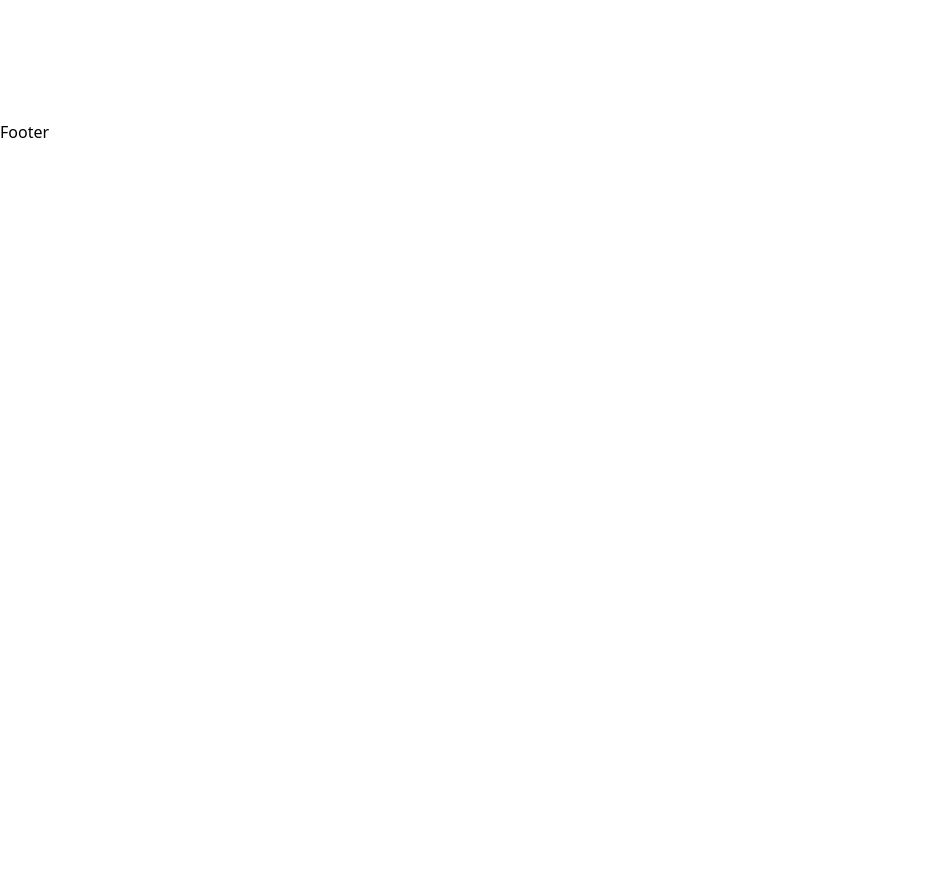
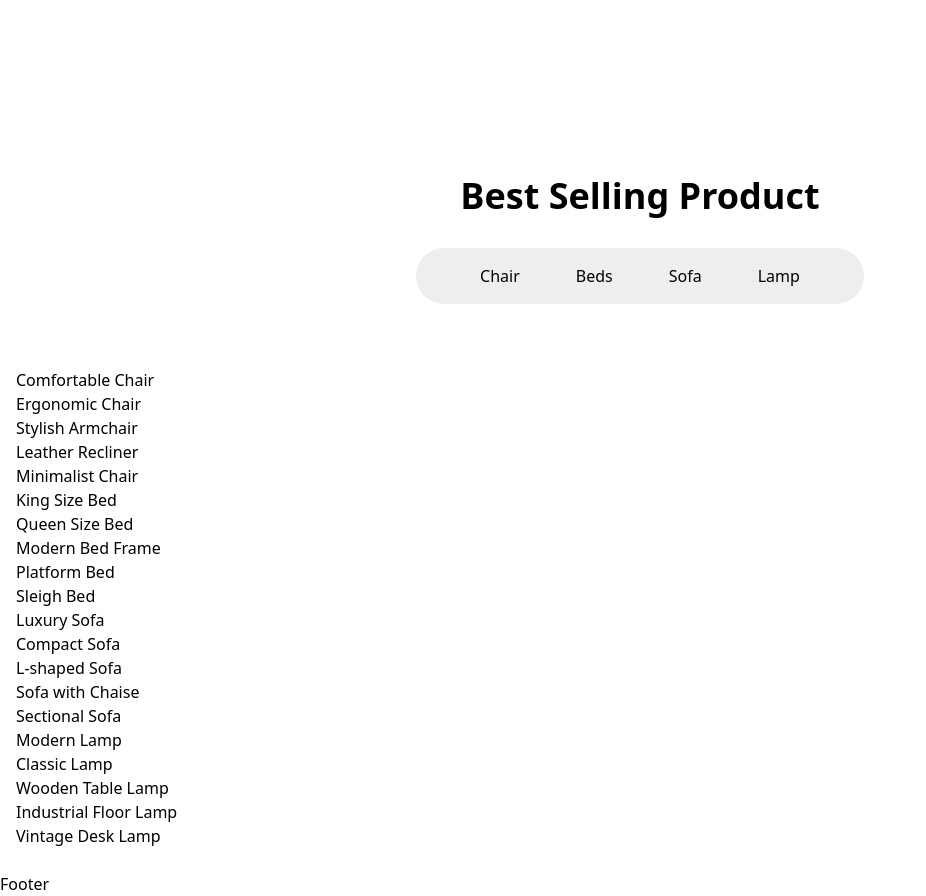
Before and after one commit to mn-sohel/panto-furniture, a React (Vite) app: page / in a window 1280 px wide. Shown: the part 1080-1976 px from the top of the page, without its empty margins (0-926 px from the left). Before the commit the page ends 1224 px from the top, so only its background shows below. Built offline with nearby package versions, Linux system fonts and the light colour scheme.

Commit message:
shop & product page comp done
episode 275

```diff
--- a/src/pages/home/HomePage.jsx
+++ b/src/pages/home/HomePage.jsx
@@ -1,12 +1,14 @@
 import React from 'react'
 import HeroPage from './HeroPage'
 import WhyChoose from './WhyChoose'
+import Products from '../shop/Products'
 
 const HomePage = () => {
   return (
     <>
       <HeroPage/>
       <WhyChoose/>
+      <Products headLine="Best Selling Product"/>
     </>
   )
 }
--- /dev/null
+++ b/src/pages/shop/Products.jsx
@@ -0,0 +1,35 @@
+import React from 'react'
+import { products } from '../../utils/products'
+
+const Products = ({headLine}) => {
+    const categories = ["Chair", "Beds", "Sofa", "Lamp"]
+  return (
+    <div>
+        <div className='section-container'>
+            <h2 className='text-4xl font-bold text-center my-8'>{headLine}</h2>
+
+            {/* category tabs */}
+            <div className='bg-[#EEEEEE] max-w-md mx-auto sm:rounded-full md:p-2.5 py-5 mb-16'>
+                <div className='flex flex-col sm:flex-row items-center md:justify-center gap-4'>
+                    {
+                        categories.map((category, index)=> (
+                            <button key={index} className={`py-1.5 sm:px-5 px-8 rounded-full hover:bg-[#E58411] hover:text-white transition-colors`}>{category}</button>
+                        ))
+                    }
+                </div>
+
+            </div>
+            {/* product grid */}
+            <div>
+                {
+                    products.map((product, index) => (
+                        <div>{product.name}</div>
+                    ))
+                }
+            </div>
+        </div>
+    </div>
+  )
+}
+
+export default Products
--- a/src/pages/shop/ShopPage.jsx
+++ b/src/pages/shop/ShopPage.jsx
@@ -1,8 +1,16 @@
 import React from 'react'
+import bannerImg from '../../assets/banner.png'
+import Products from './Products'
 
 const ShopPage = () => {
   return (
-    <div>ShopPage</div>
+    <section className='min-h-screen'>
+      {/* banner */}
+      <div className='w-full h-[400px] bg-cover bg-center flex items-center justify-center text-white' style={{backgroundImage: `url(${bannerImg})`}}>
+        <h2 className='text-4xl font-bold'>Shop Our Product</h2>
+      </div>
+      <Products headLine="What's Your Choice"/>
+    </section>
   )
 }
 
--- /dev/null
+++ b/src/utils/products.js
@@ -0,0 +1,169 @@
+export const products = [
+  // Chairs
+  {
+    id: 1,
+    name: "Comfortable Chair",
+    category: "Chair",
+    price: 99,
+    imageUrl: "chair-1.png",
+    rating: 5,
+  },
+  {
+    id: 2,
+    name: "Ergonomic Chair",
+    category: "Chair",
+    price: 129,
+    imageUrl: "chair-2.png",
+    rating: 4,
+  },
+  {
+    id: 3,
+    name: "Stylish Armchair",
+    category: "Chair",
+    price: 149,
+    imageUrl: "chair-3.png",
+    rating: 3,
+  },
+  {
+    id: 4,
+    name: "Leather Recliner",
+    category: "Chair",
+    price: 199,
+    imageUrl: "chair-4.png",
+    rating: 4,
+  },
+  {
+    id: 5,
+    name: "Minimalist Chair",
+    category: "Chair",
+    price: 89,
+    imageUrl: "chair-5.png",
+    rating: 4.5,
+  },
+
+  // Beds
+  {
+    id: 6,
+    name: "King Size Bed",
+    category: "Beds",
+    price: 299,
+    imageUrl: "beds-1.png",
+    rating: 5,
+  },
+  {
+    id: 7,
+    name: "Queen Size Bed",
+    category: "Beds",
+    price: 249,
+    imageUrl: "beds-2.png",
+    rating: 5,
+  },
+  {
+    id: 8,
+    name: "Modern Bed Frame",
+    category: "Beds",
+    price: 399,
+    imageUrl: "beds-3.png",
+    rating: 3,
+  },
+  {
+    id: 9,
+    name: "Platform Bed",
+    category: "Beds",
+    price: 349,
+    imageUrl: "beds-4.png",
+    rating: 2,
+  },
+  {
+    id: 10,
+    name: "Sleigh Bed",
+    category: "Beds",
+    price: 459,
+    imageUrl: "beds-5.png",
+    rating: 5,
+  },
+
+  // Sofas
+  {
+    id: 11,
+    name: "Luxury Sofa",
+    category: "Sofa",
+    price: 499,
+    imageUrl: "sofa-1.png",
+    rating: 4,
+  },
+  {
+    id: 12,
+    name: "Compact Sofa",
+    category: "Sofa",
+    price: 399,
+    imageUrl: "sofa-2.png",
+    rating: 5,
+  },
+  {
+    id: 13,
+    name: "L-shaped Sofa",
+    category: "Sofa",
+    price: 699,
+    imageUrl: "sofa-3.png",
+    rating: 4,
+  },
+  {
+    id: 14,
+    name: "Sofa with Chaise",
+    category: "Sofa",
+    price: 549,
+    imageUrl: "sofa-4.png",
+    rating: 5,
+  },
+  {
+    id: 15,
+    name: "Sectional Sofa",
+    category: "Sofa",
+    price: 799,
+    imageUrl: "sofa-5.png",
+    rating: 3.6,
+  },
+
+  // Lamps
+  {
+    id: 16,
+    name: "Modern Lamp",
+    category: "Lamp",
+    price: 49,
+    imageUrl: "lamp-1.png",
+    rating: 5,
+  },
+  {
+    id: 17,
+    name: "Classic Lamp",
+    category: "Lamp",
+    price: 59,
+    imageUrl: "lamp-2.png",
+    rating: 4,
+  },
+  {
+    id: 18,
+    name: "Wooden Table Lamp",
+    category: "Lamp",
+    price: 69,
+    imageUrl: "lamp-3.png",
+    rating: 3,
+  },
+  {
+    id: 19,
+    name: "Industrial Floor Lamp",
+    category: "Lamp",
+    price: 89,
+    imageUrl: "lamp-4.png",
+    rating: 5,
+  },
+  {
+    id: 20,
+    name: "Vintage Desk Lamp",
+    category: "Lamp",
+    price: 79,
+    imageUrl: "lamp-6.png",
+    rating: 4,
+  },
+];
```
